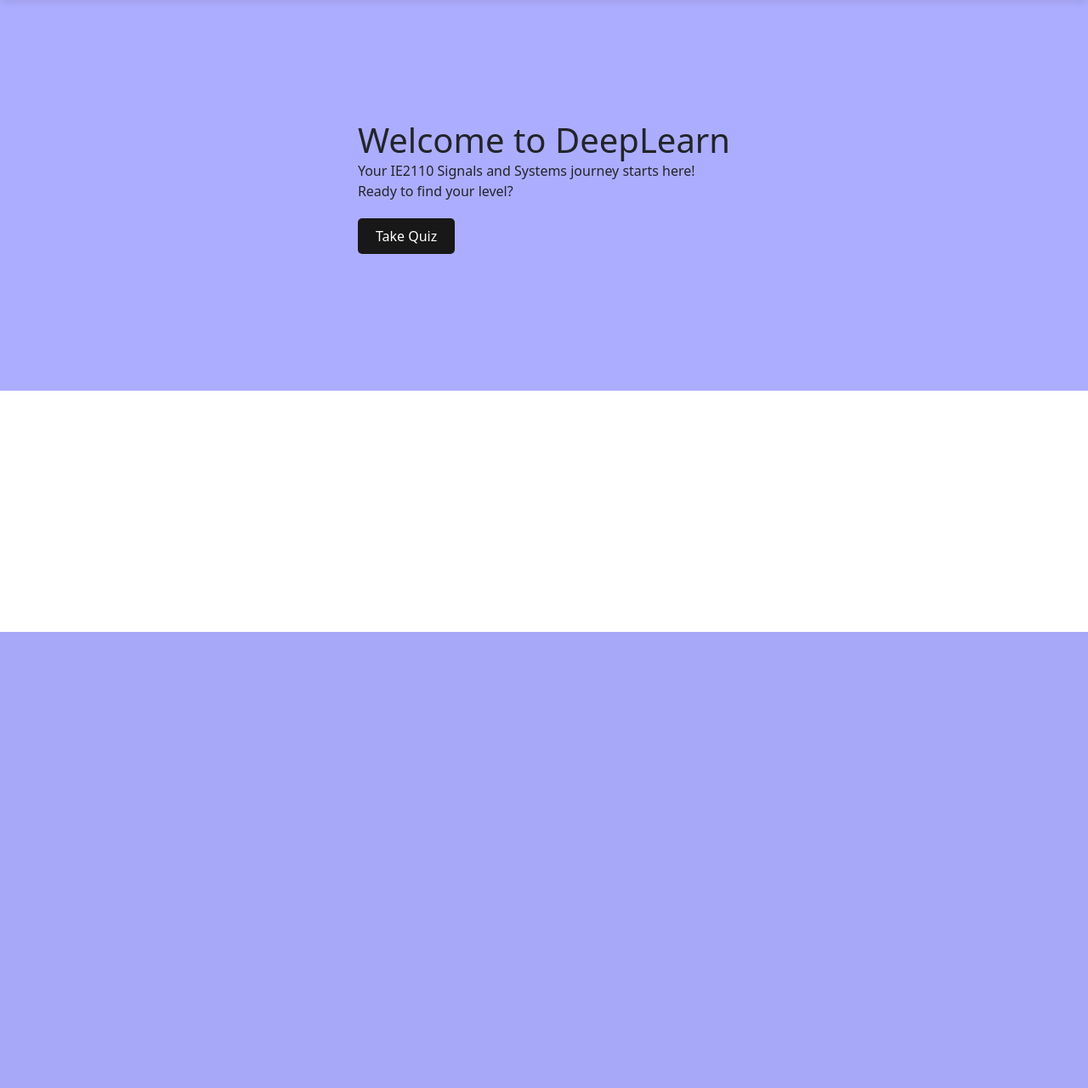
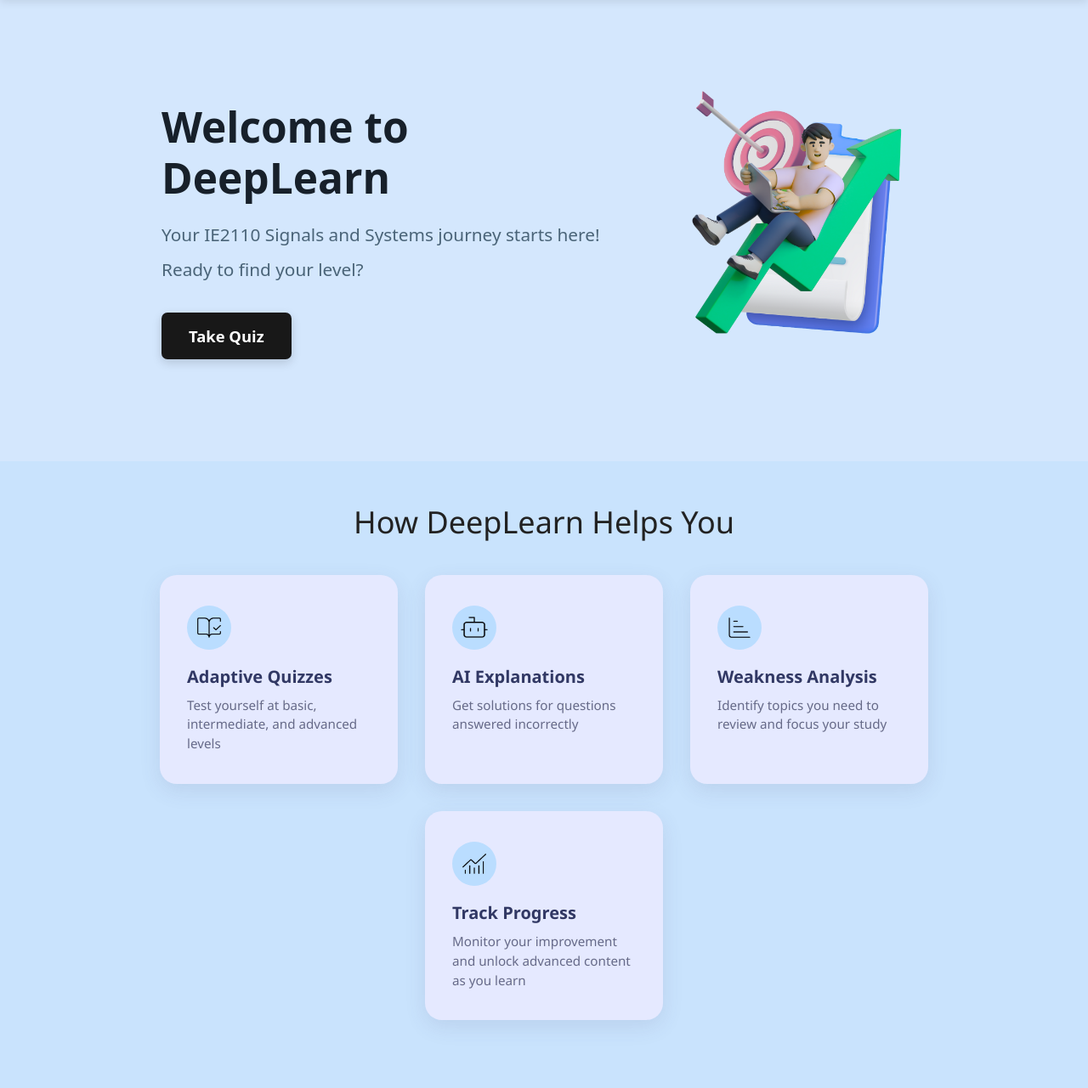
Before and after one commit to s0l1tary/IM3180-Project, a Django app: page / in a window 1280 px wide. Shown: the part 56-1337 px from the top of the page at 85% size. Before the commit the page ends 800 px from the top, so only its background shows below. Run offline with Django 5.2, Linux system fonts and the light colour scheme; a user stored in the database is signed in.

Commit message:
changes to index

```diff
--- a/mysite/main/static/main/css/index.css
+++ b/mysite/main/static/main/css/index.css
@@ -1,9 +1,13 @@
+/* Welcome Section Styling */
 .row-1 {
   display: flex;
-    flex-direction: row;
+  flex-wrap: nowrap;
   justify-content: center;
-    background-color: rgb(173, 173, 255);
-    padding: 30px 100px;
+  align-items: center;
+  background-color: #d4e7fd; /* soft blue background */
+  padding: 5px 10vw;
+  gap: 30px;
+  min-height: 320px;
 }
 
 .row-1-col-1 {
@@ -11,83 +15,179 @@
   flex-direction: column;
   justify-content: center;
   align-items: flex-start;
-    height: 400px;
+  max-width: 550px;
+  flex-grow: 1;
+  color: #17202a;
+}
+
+.row-1-col-1 h1 {
+  font-size: 3.1rem;
+  font-weight: 750;
+  margin-bottom: 22px;
+}
+
+.row-1-col-1 p {
+  font-weight: 500;
+  font-size: 1.3rem;
+  color: #4a6478;
+  margin-bottom: 10px;
 }
 
 .btn-quiz {
-    margin: 20px 0px;
+  margin-top: 24px;
+  padding: 14px 32px;
+  background-color: #181818;
+  color: #fff;
+  border: none;
+  border-radius: 7px;
+  font-weight: 600;
+  font-size: 1.15rem;
+  cursor: pointer;
+  box-shadow: 0 4px 12px rgba(0, 0, 0, 0.15);
+  text-decoration: none;
   display: inline-block;
-    padding: 8px 20px;
-    background-color: rgb(24, 24, 24);
-    color: white;
-    border-radius: 5px;
-    text-decoration: none;
-    text-align: center;
+  transition: background-color 0.3s ease;
+  user-select: none;
 }
 
 .btn-quiz:hover {
   background-color: #373737;
-    color: white;
-    cursor: pointer;
 }
 
-.row-2 {
+.row-1-col-2 {
+  flex-shrink: 0;
+  max-width: 320px;
+  width: 100%;
   display: flex;
-    flex-direction: column;
-    justify-content: space-around;
-    padding: 30px 100px;
-    height: 300px;
+  justify-content: center;
 }
 
-.steps {
-    display: flex;
-    gap: 20px;
-    justify-content: space-between;
+.row-1-col-2 img {
+  width: 100%;
+  max-width: 300px;
+  height: auto;
+  object-fit: contain;
 }
 
-.steps > div {
-    flex: 1;                        /* equal width columns */
-    padding: 15px;
+/* Responsive for smaller screens */
+@media (max-width: 900px) {
+  .row-1 {
+    flex-wrap: wrap;
+    padding: 40px 6vw;
+    text-align: center;
   }
 
-.row-3 {
-    display: flex;
-    flex-direction: column;
-    justify-content: space-around;
-    padding: 30px 100px;
-    background-color: rgb(140, 140, 255);
-    height: 300px;
+  .row-1-col-1, .row-1-col-2 {
+    max-width: 100%;
+    justify-content: center;
+    text-align: center;
   }
 
-.features {
-    display: flex;
-    gap: 20px;
-    justify-content: space-between;
+  .btn-quiz {
+    margin-left: auto;
+    margin-right: auto;
+  }
 }
 
-.features > div {
-    flex: 1;                        /* equal width columns */
-    border: 1px solid #ddd;           /* Light gray border */
-    border-radius: 15px;
-    padding: 15px;
-    background-image: rgb(216, 216, 255);
-    box-shadow: 0 4px 8px rgba(0,0,0,0.1);
-    transition: transform 0.2s, box-shadow 0.2s;
+/* Features section Styling */
+.features-section {
+  background-color: #c9e3fd; /* light blue background */
+  padding: 50px 10vw 80px 10vw;
+  text-align: center;
+  color: #222;
+  font-family: 'Segoe UI', Tahoma, Geneva, Verdana, sans-serif;
 }
 
-.features > div:hover {
-    transform: translateY(-5px);      /* Slight lift */
-    box-shadow: 0 8px 16px rgba(0,0,0,0.2); /* Deeper shadow */
+.features-section h2 {
+  font-weight: 550;
+  font-size: 2.25rem;
+  margin-bottom: 40px;
 }
 
-p {
-    margin: 0px;
+/* Use flex layout for the cards */
+.features-grid {
+  display: flex;
+  justify-content: center;
+  gap: 32px;
+  flex-wrap: wrap;
+  max-width: 1200px;
+  margin: 0 auto;
 }
 
-h1 {
-    margin: 0px;
+/* Individual feature cards styling */
+.feature-card {
+  background-color: #e5e9ff;
+  border-radius: 20px;
+  box-shadow: 0 8px 24px rgba(80,82,120,0.12);
+  padding: 36px 32px;
+  flex: 1 1 250px;
+  max-width: 280px;
+  text-align: left;
+  transition: transform 0.3s ease, box-shadow 0.3s ease;
+  cursor: default;
 }
 
+.feature-card:hover {
+  transform: translateY(-10px);
+  box-shadow: 0 16px 48px rgba(80,82,120,0.25);
+}
+
+/* Icon styles */
+.feature-card .icon {
+  background-color: #baddff;
+  width: 52px;
+  height: 52px;
+  border-radius: 50%;
+  display: flex;
+  justify-content: center;
+  align-items: center;
+  margin-bottom: 20px;
+  color: white;
+}
+
+.feature-card .icon img {
+  width: 60%;
+  height: 60%;
+  object-fit: contain;
+}
+
+/* Text styling */
+.feature-card h3 {
+  font-weight: 700;
+  font-size: 1.25rem;
+  margin-bottom: 10px;
+  color: #313864;
+}
+
+.feature-card p {
+  font-size: 0.95rem;
+  line-height: 1.5;
+  color: #666a88;
+  margin: 0;
+}
+
+/* Responsive adjustments */
+@media (max-width: 900px) {
+  .features-grid {
+    flex-direction: column;
+    gap: 24px;
+    padding: 0 10px;
+  }
+
+  .feature-card {
+    max-width: 100%;
+    text-align: center;
+  }
+
+  .feature-card h3, .feature-card p {
+    text-align: center;
+  }
+
+  .feature-card .icon {
+    margin-left: auto;
+    margin-right: auto;
+  }
+}
 
 /* for navbar */
 .navbar-brand {
--- a/mysite/main/templates/main/index.html
+++ b/mysite/main/templates/main/index.html
@@ -9,69 +9,54 @@
 
 {% block content %}
 {% if user.is_authenticated %}
-    <div class="row-1">
-        <div class="row-1-col-1">
-            <h1>Welcome to DeepLearn</h1>
-            <p>Your IE2110 Signals and Systems journey starts here!</p>
-            <p>Ready to find your level?</p>
-            <a href="{% url 'take_quiz' %}" class="btn btn-quiz">Take Quiz</a>
+  <div class="landing-page">
+    <!-- Updated Welcome Section -->
+    <section class="welcome-section row-1">
+      <div class="row-1-col-1">
+        <h1>Welcome to DeepLearn</h1>
+        <p>Your IE2110 Signals and Systems journey starts here!</p>
+        <p>Ready to find your level?</p>
+        <a href="{% url 'take_quiz' %}" class="btn-quiz">Take Quiz</a>
+      </div>
+      <div class="row-1-col-2">
+        <img src="{% static 'main/image/landingpg/indeximg.png' %}" alt="Landing Page Banner" />
+      </div>
+    </section>
+
+    <!-- Features Section Remains Unchanged -->
+    <section class="features-section">
+      <h2>How DeepLearn Helps You</h2>
+      <div class="features-grid">
+        <div class="feature-card">
+          <div class="icon">
+            <img src="{% static 'main/image/landingpg/book-open-check.png' %}" alt="Adaptive Quizzes Icon" width="40" height="40">
+          </div>
+          <h3>Adaptive Quizzes</h3>
+          <p>Test yourself at basic, intermediate, and advanced levels</p>
         </div>
-        <div class="row-1-col-2">
-            <!-- <img src="static 'main/image/"> -->
+        <div class="feature-card">
+          <div class="icon">
+            <img src="{% static 'main/image/landingpg/Vector.png' %}" alt="AI Explanations Icon" width="40" height="40">
+          </div>
+          <h3>AI Explanations</h3>
+          <p>Get solutions for questions answered incorrectly</p>
         </div>
-    </div>
-
-{% else %}
-    <div class="row-1">
-        <div class="row-1-col-1">
-            <h1>Welcome to DeepLearn</h1>
-            <p>Your IE2110 Signals and Systems journey starts here!</p>
-            <p>Ready to find your level?</p>
-            <a href="{% url 'take_quiz' %}" class="btn btn-quiz">Take Quiz</a>
+        <div class="feature-card">
+          <div class="icon">
+            <img src="{% static 'main/image/landingpg/chart-bar-increasing.png' %}" alt="Weakness Analysis Icon" width="40" height="40">
+          </div>
+          <h3>Weakness Analysis</h3>
+          <p>Identify topics you need to review and focus your study</p>
         </div>
-        <div class="row-1-col-2">
-            <!-- <img src="static 'main/image/"> -->
+        <div class="feature-card">
+          <div class="icon">
+            <img src="{% static 'main/image/landingpg/chart-no-axes.png' %}" alt="Track Progress Icon" width="40" height="40">
+          </div>
+          <h3>Track Progress</h3>
+          <p>Monitor your improvement and unlock advanced content as you learn</p>
         </div>
-    </div>
-
-    <div class="row-2">
-        <h2>Start today in 3 easy steps:</h2>
-        <div class="steps">
-            <div>
-                <h5>Create your free account</h5>
-                <p>Sign up with your email or social media account.</p>
-            </div>
-            <div>
-                <h5>Take our placement quiz</h5>
-                <p>Take our placement quiz to determine your proficiency in the topics</p>
-            </div>
-            <div>
-                <h5>Start learning immediately</h5>
-                <p>Access all our course materials and begin learning</p>
-            </div>
-        </div>
-    </div>
-
-    <div class="row-3">
-        <h2>Our Features</h2>
-        <div class="features">
-            <div>
-                <h5>Adaptive Quizzes</h5>
-                <p>Test yourself at basic, intermediate, and advanced levels</p>
-            </div>
-            <div>
-                <h5>AI Explanations</h5>
-                <p>Get solutions for questions answered incorrectly</p>
-            </div>
-            <div>
-                <h5>Weakness Analysis</h5>
-                <p>Identify topics you need to review and focus your study</p>
-            </div>
-            <div>
-                <h5>Track Progress</h5>
-                <p>Monitor your improvement and unlock advanced content as you progress</p>
-            </div>
-        </div>
-    </div>
+      </div>
+    </section>
+  </div>
 {% endif %}
 {% endblock %}
```
Also changed, not shown: mysite/main/static/main/image/landingpg/Vector.png (added), mysite/main/static/main/image/landingpg/book-open-check.png (added), mysite/main/static/main/image/landingpg/chart-bar-increasing.png (added), mysite/main/static/main/image/landingpg/chart-no-axes.png (added), mysite/main/static/main/image/landingpg/indeximg.png (added). Lines whose indentation alone changed are shown as unchanged.
